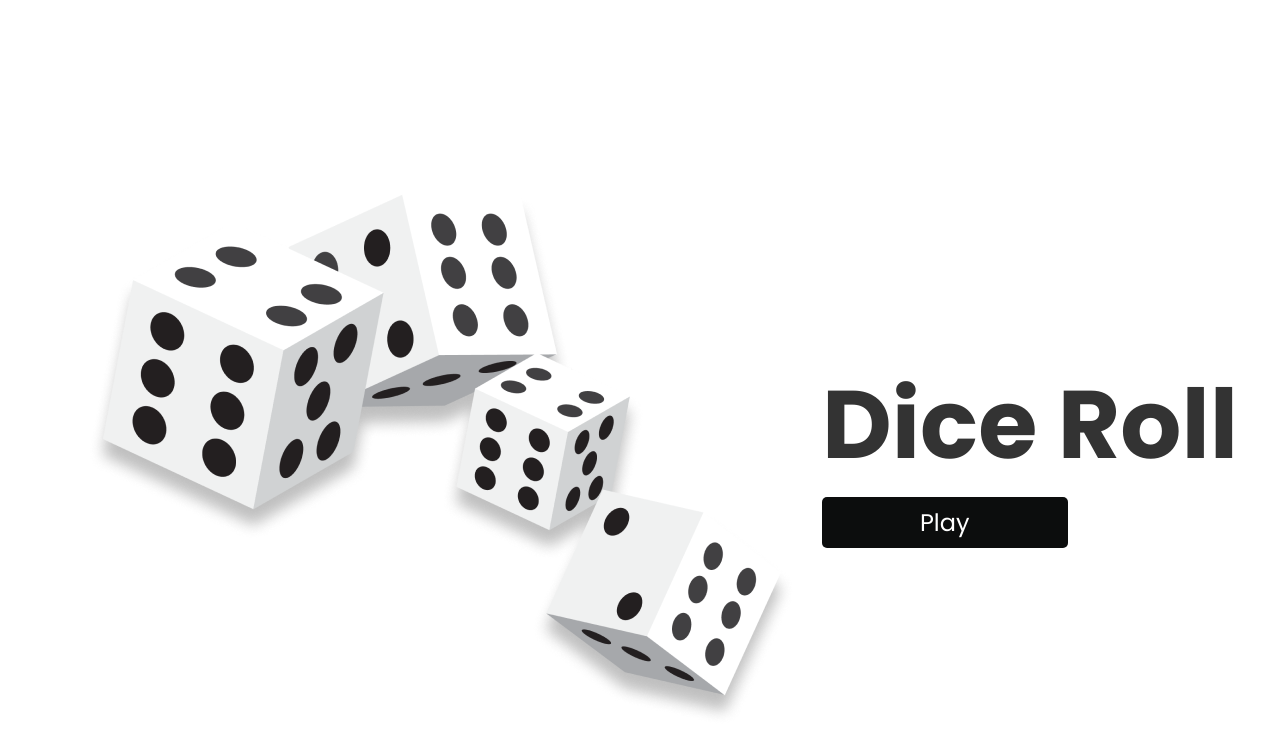
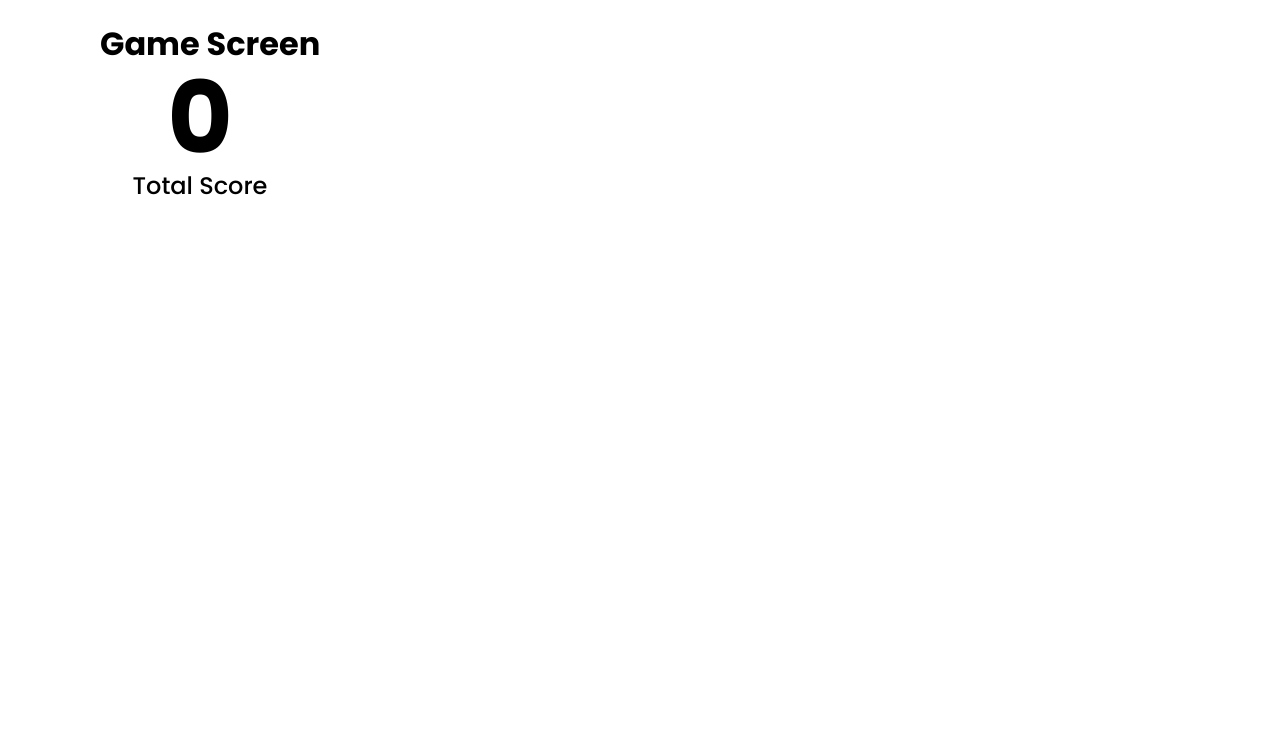
Before and after one commit to Vraj-V/React-Applications, a React (Vite) app in the folder DiceRoll/: page / in a window 1280 px wide. Shown: the top 754 px of the page. Built offline with nearby package versions, Linux system fonts and the light colour scheme.

Commit message:
Starting DiceRoll

```diff
--- a/DiceRoll/src/App.jsx
+++ b/DiceRoll/src/App.jsx
@@ -1,13 +1,13 @@
 import React,{useState} from 'react'
-import Home from './Component/Home'
-import Game from './Component/Game';
+import Home from './pages/Home'
+import Game from './pages/Game';
 
 
 const App = () => {
-  const [flag, setFlag] = useState(true);
+  const [flag, setFlag] = useState(false);
 
   const handleClick = () => {
-    setFlag(false);
+    setFlag(true);
   }
   return (
     <div>
--- a/DiceRoll/src/Component/Game.module.css
+++ /dev/null
@@ -1,19 +0,0 @@
-.playbutton{
-    padding: 10px 20px;
-    font-size: 24px;
-    background-color: #0c0d0d;
-    color: white;
-    border: none;
-    border-radius: 5px;
-    cursor: pointer;
-}
-.container{
-    max-width: 1080px;
-    margin: 50px auto;
-    /* border: 1px solid red; */
-    height: 100vh;
-    display: flex;
-    /* flex-direction: column; */
-     justify-content: center;
-    align-items: center;
-}
--- a/DiceRoll/src/Component/Game.jsx
+++ b/DiceRoll/src/pages/Game.jsx
@@ -8,10 +8,18 @@ const Game = ({flag, setFlag}) => {
   }
 
   return (
+    <>
+    <div className={style.main}>
     <div className={style.container}>
       <h1>Game Screen</h1>
       <button onClick={returnHome} className={style.playbutton}>X</button>
     </div>
+    <div className={style.score}>
+      <h1>0</h1>
+      <p>Total Score</p>
+    </div>
+    </div>
+    </>
   )
 }
 
--- /dev/null
+++ b/DiceRoll/src/pages/Game.module.css
@@ -0,0 +1,35 @@
+.main{
+    max-width: 1080px;
+    margin: 20px auto;
+
+}
+
+.container{
+    display: flex;
+    justify-content: space-between;
+}
+.playbutton{
+    display:none;
+    background-color: black;
+    color: white;
+    padding: 0px 15px;
+    border-radius: 50%;
+    font-weight: 700;
+}
+
+/* Score */
+.score{
+    max-width: 200px;
+    /* background-color: red; */
+    text-align: center;
+}
+
+.score h1{
+    font-size: 100px;
+    line-height: 100px;
+
+}
+.score p{
+    font-size: 24px;
+    font-weight: 500;
+}
--- a/DiceRoll/src/Component/Home.module.css
+++ b/DiceRoll/src/pages/Home.module.css
@@ -32,12 +32,21 @@ body{
 
 .playButton{
     display: flex;
-    justify-content: end;
-    padding: 8px 98px;
+    justify-content: center;
+    padding: 10px 18px;
     font-size: 24px;
+    min-width: 220px;
     background-color: #0c0d0d;
     color: white;
     border: none;
+    border: 1px solid transparent;
     border-radius: 5px;
     cursor: pointer;
+    transition: all 0.3s ease;
 }
+.playButton:hover{
+    background-color: #333;
+    color: white;
+    border: 1px solid #0c0d0d;
+    transition: all 0.3s ease-in;
+}
```
Also changed, not shown: DiceRoll/src/Component/NumberSelector.jsx (added, +8 -0 lines), DiceRoll/src/pages/Home.jsx (renamed from DiceRoll/src/Component/Home.jsx).
